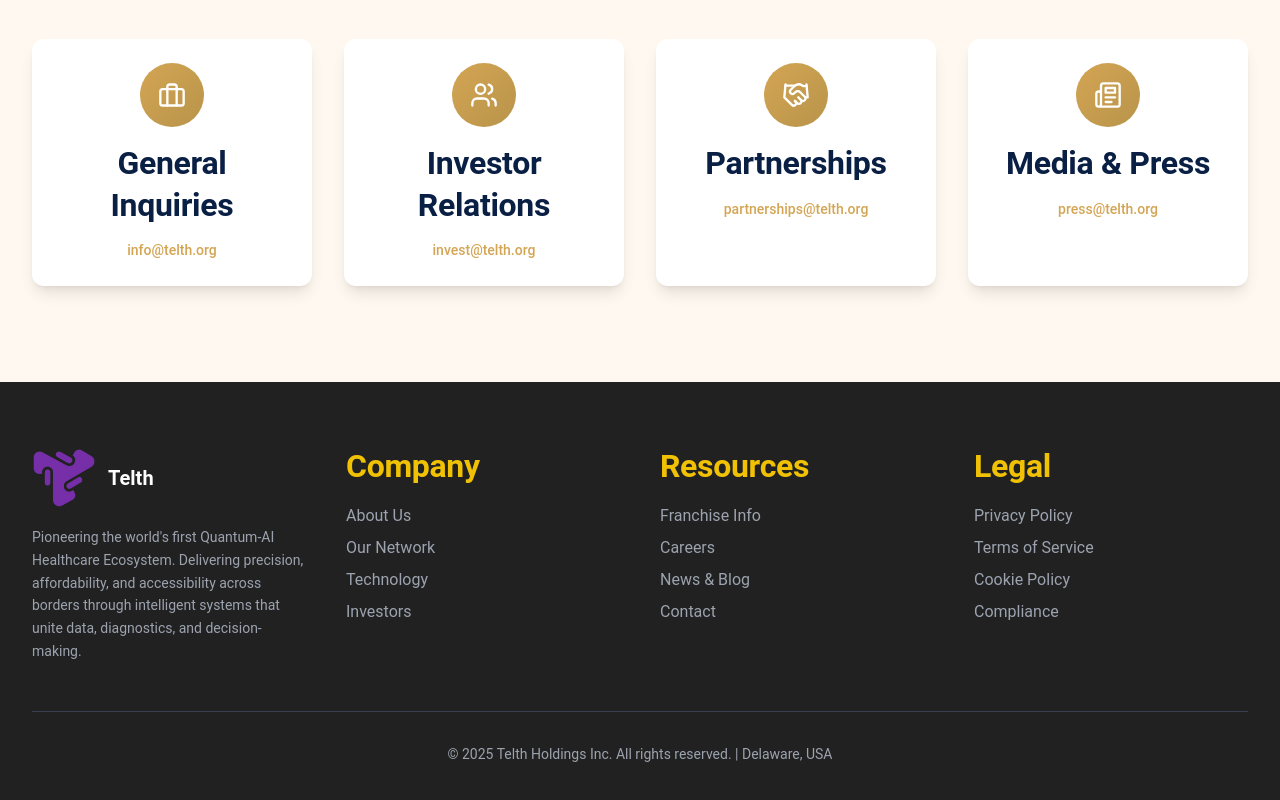
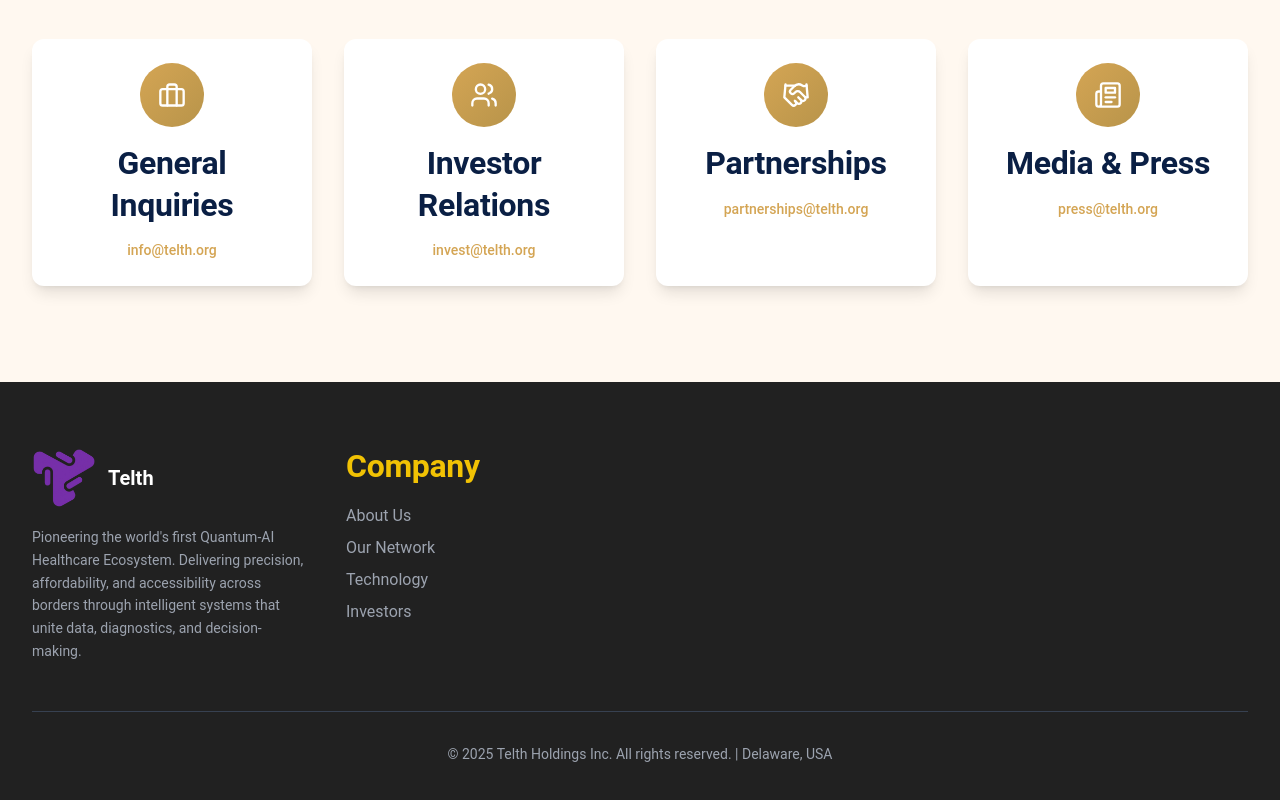
Before and after one commit to Telth-Healthcare/Telth-org, a React (Vite) app: page /contact in a window 1280 px wide. Shown: the part 1433-2233 px from the top of the page. Built offline with nearby package versions, Linux system fonts and the light colour scheme.

Commit message:
comment the code

```diff
--- a/src/components/Footer.tsx
+++ b/src/components/Footer.tsx
@@ -57,14 +57,13 @@
             </ul>
           </div>
 
-          <div>
+          {/* <div>
             <h3 className="text-primary font-semibold mb-4">Resources</h3>
             <ul className="space-y-2">
               <li>
                 <a
                   href="/"
                   className="text-gray-400 hover:text-primary transition-colors"
-                  // target="_blank"
                   rel="noopener noreferrer"
                 >
                   Franchise Info
@@ -74,7 +73,6 @@
                 <a
                   href="/"
                   className="text-gray-400 hover:text-primary transition-colors"
-                  // target="_blank"
                   rel="noopener noreferrer"
                 >
                   Careers
@@ -84,7 +82,6 @@
                 <a
                   href="/"
                   className="text-gray-400 hover:text-primary transition-colors"
-                  // target="_blank"
                   rel="noopener noreferrer"
                 >
                   News & Blog
@@ -99,9 +96,9 @@
                 </Link>
               </li>
             </ul>
-          </div>
+          </div> */}
 
-          <div>
+          {/* <div>
             <h3 className="text-primary font-semibold mb-4">Legal</h3>
             <ul className="space-y-2">
               <li>
@@ -137,7 +134,7 @@
                 </a>
               </li>
             </ul>
-          </div>
+          </div> */}
         </div>
 
         <div className="pt-8 border-t border-gray-700 text-center text-gray-400 text-sm">
```
